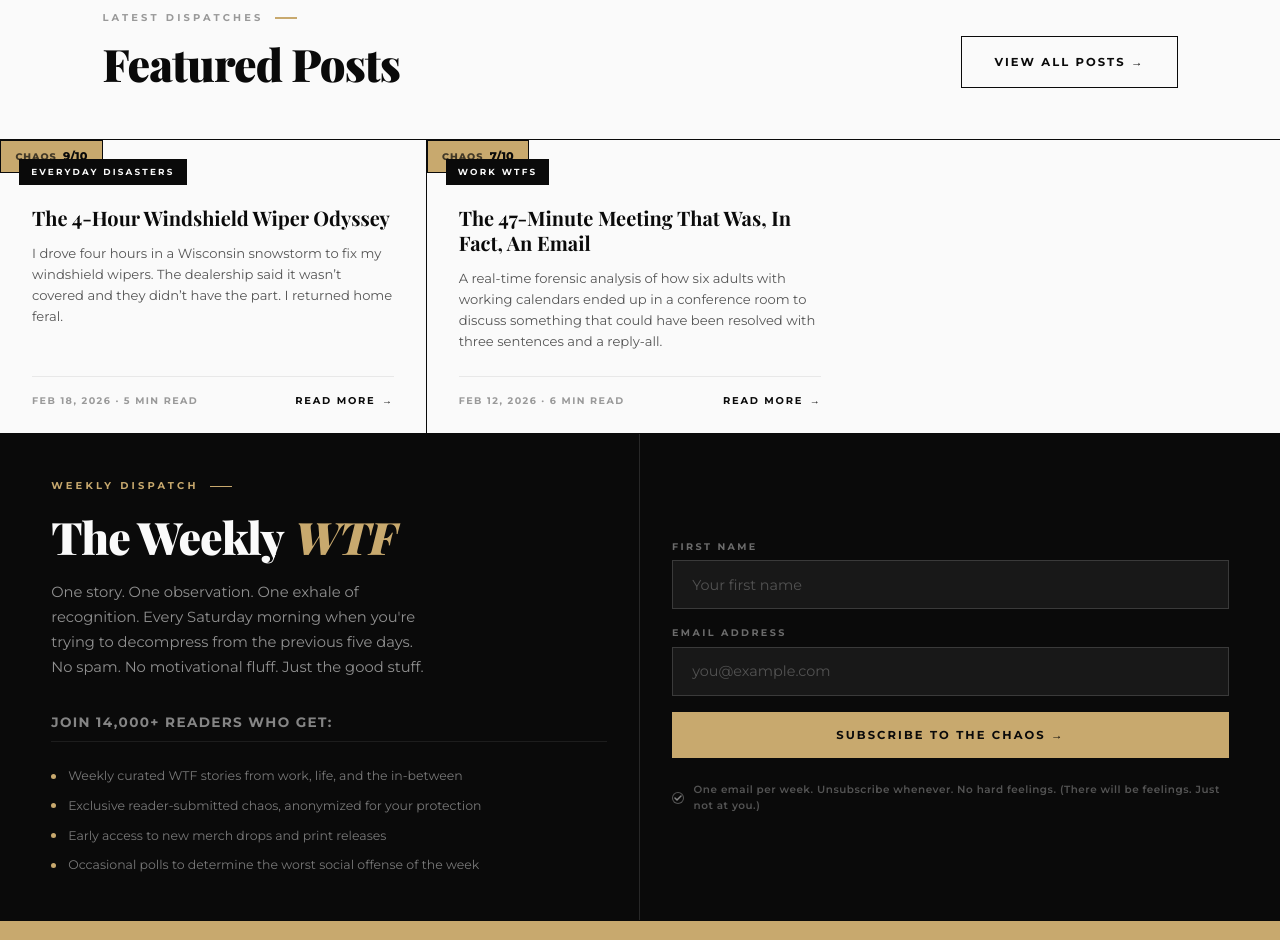
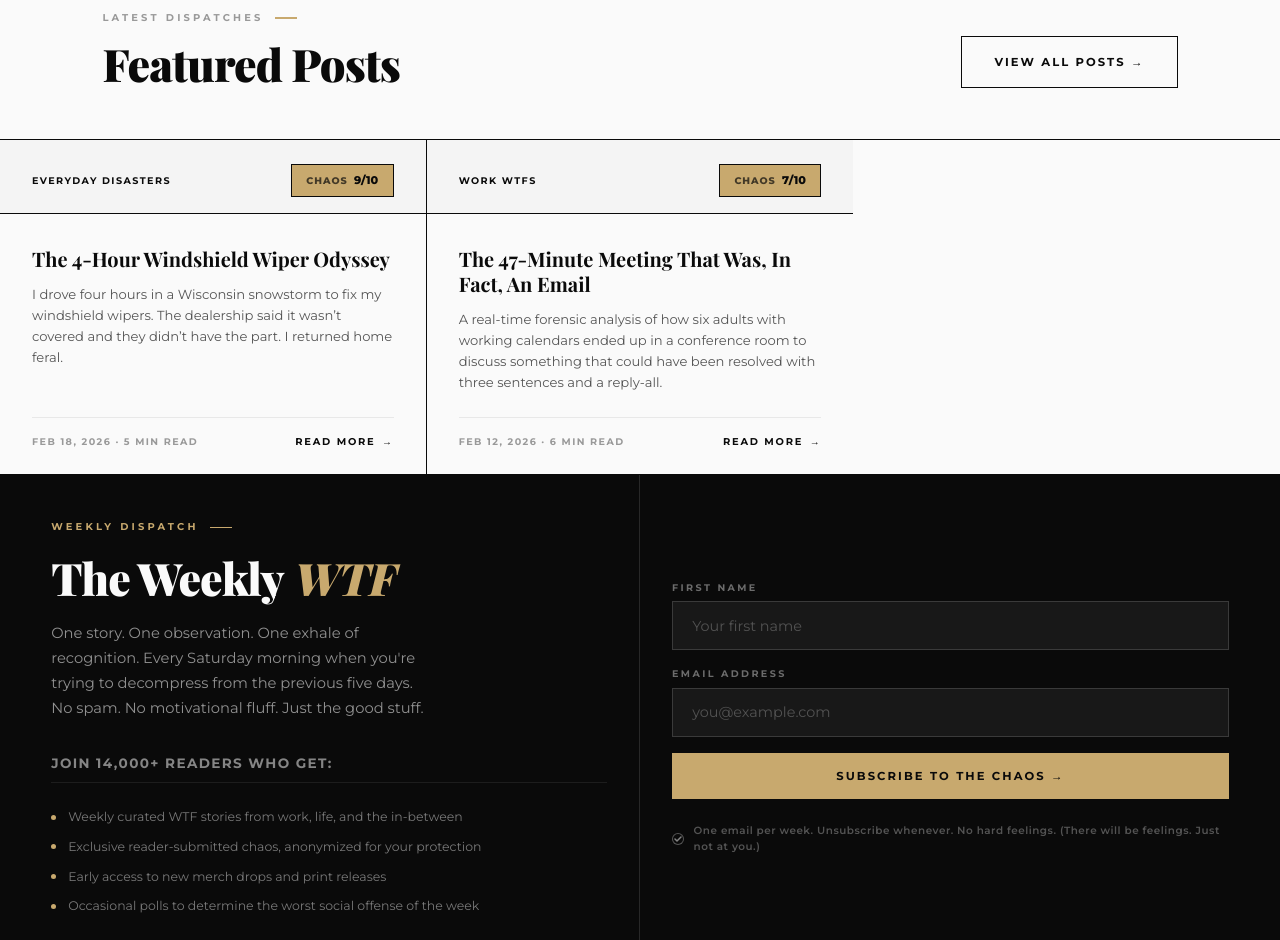
Before and after one commit to merrygrant-rgb/awtfkindofday, an Eleventy site: page index.njk in a window 1280 px wide. Shown: the part 2281-3221 px from the top of the page. Built offline with nearby package versions, Linux system fonts and the light colour scheme; Eleventy itself is replaced by a stand-in of ours; files that its build step writes are made by us from their sources; a web font is replaced by a local one.

Commit message:
Update styles.css

```diff
--- a/css/styles.css
+++ b/css/styles.css
@@ -1276,3 +1276,74 @@
   white-space: nowrap !important;
   flex-shrink: 0 !important;
 }
+
+/* ==================== FIX OVERLAP & POST OFFSET ==================== */
+
+/* Make post-header a proper flex container */
+.post-header {
+  padding: 1.5rem 2rem 1rem !important;
+  border-bottom: 1.5px solid #0a0a0a !important;
+  background: #f4f4f4 !important;
+  display: flex !important;
+  align-items: center !important;
+  justify-content: space-between !important;
+  gap: 1rem !important;
+  flex-wrap: nowrap !important;
+}
+
+/* Category tag on LEFT */
+.post-tag {
+  font-size: 0.6rem !important;
+  font-weight: 700 !important;
+  letter-spacing: 0.15em !important;
+  text-transform: uppercase !important;
+  color: #0a0a0a !important;
+  background: transparent !important;
+  padding: 0 !important;
+  position: static !important;
+  flex-shrink: 0 !important;
+}
+
+/* Chaos badge on RIGHT */
+.post-chaos-badge {
+  display: inline-flex !important;
+  align-items: center !important;
+  gap: 0.4rem !important;
+  font-size: 0.7rem !important;
+  font-weight: 800 !important;
+  color: #0a0a0a !important;
+  background: #c8a96e !important;
+  padding: 0.4rem 0.9rem !important;
+  border: 1.5px solid #0a0a0a !important;
+  border-radius: 0 !important;
+  white-space: nowrap !important;
+  flex-shrink: 0 !important;
+  position: static !important;
+  margin-left: auto !important;
+}
+
+/* Fix post page centering */
+.post-page {
+  padding-top: 68px !important;
+  min-height: 100vh !important;
+  max-width: 100% !important;
+  margin: 0 auto !important;
+}
+
+.post-header-inner {
+  max-width: 900px !important;
+  margin: 0 auto !important;
+  padding: 5% 5% 3% !important;
+  text-align: center !important;
+}
+
+.post-content {
+  max-width: 900px !important;
+  margin: 0 auto !important;
+  padding: 3% 5% !important;
+}
+
+.post-content-inner {
+  max-width: 720px !important;
+  margin: 0 auto !important;
+}
```
